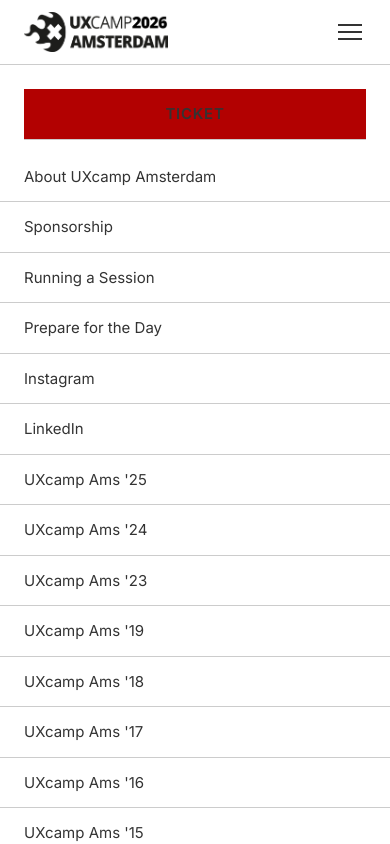
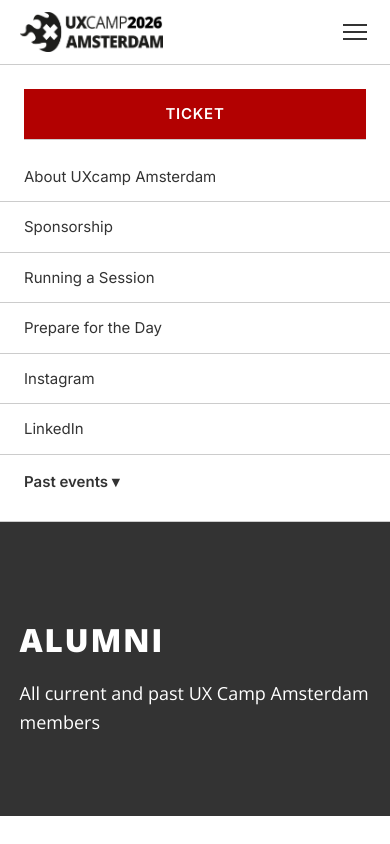
Before and after one commit to uxcampams/UX-Camp-Amsterdam-Website, a React (Vite) app in the folder artifacts/ux-camp-amsterdam/: page /alumni in a window 390 px wide. Both pictures are taken after a click on the button "Toggle navigation menu". Shown: the top 844 px of the page. Built offline with nearby package versions, Linux system fonts and the light colour scheme.

Commit message:
fix mobile menu

```diff
--- a/artifacts/ux-camp-amsterdam/src/components/Navbar.tsx
+++ b/artifacts/ux-camp-amsterdam/src/components/Navbar.tsx
@@ -18,7 +18,8 @@ export default function Navbar() {
     return () => document.removeEventListener("click", handleClickOutside);
   }, [mobileOpen]);
 
-  const closeMenu = () => setMobileOpen(false);
+  const [pastOpen, setPastOpen] = useState(false);
+  const closeMenu = () => { setMobileOpen(false); setPastOpen(false); };
 
   return (
     <nav ref={navRef} className="navbar" role="navigation" aria-label="Main navigation">
@@ -119,6 +120,15 @@ export default function Navbar() {
         <Link href="/prepare-for-the-day" onClick={closeMenu}>Prepare for the Day</Link>
         <a href="https://www.instagram.com/uxcampamsterdam/" target="_blank" rel="noopener noreferrer" onClick={closeMenu}>Instagram</a>
         <a href="https://www.linkedin.com/company/amsterdamux/" target="_blank" rel="noopener noreferrer" onClick={closeMenu}>LinkedIn</a>
+        <button
+          className="navbar__mobile-group-toggle"
+          onClick={() => setPastOpen(o => !o)}
+          aria-expanded={pastOpen}
+        >
+          Past events {pastOpen ? "▴" : "▾"}
+        </button>
+        {pastOpen && (
+          <div className="navbar__mobile-group">
             <Link href="/previous/2025" onClick={closeMenu}>UXcamp Ams '25</Link>
             <Link href="/2024-post-event" onClick={closeMenu}>UXcamp Ams '24</Link>
             <Link href="/uxcamp-ams-2023" onClick={closeMenu}>UXcamp Ams '23</Link>
@@ -127,7 +137,8 @@ export default function Navbar() {
             <Link href="/uxcampams17" onClick={closeMenu}>UXcamp Ams '17</Link>
             <Link href="/2016" onClick={closeMenu}>UXcamp Ams '16</Link>
             <Link href="/2015" onClick={closeMenu}>UXcamp Ams '15</Link>
-        <Link href="/alumni" onClick={closeMenu}>Alumni</Link>
+          </div>
+        )}
       </nav>
     </nav>
   );
--- a/artifacts/ux-camp-amsterdam/src/pages/Home.tsx
+++ b/artifacts/ux-camp-amsterdam/src/pages/Home.tsx
@@ -229,7 +229,7 @@ export default function Home() {
         .uxc-stat {
           flex: 1 1 0;
           text-align: center;
-          padding: 56px 24px;
+          padding: 32px 16px;
           border-right: 1px solid rgba(255,255,255,0.3);
         }
         .uxc-stat:last-child { border-right: none; }
@@ -339,7 +339,7 @@ export default function Home() {
         .uxc-hero-marquee {
           position: absolute;
           right: 0; top: 0; bottom: 0;
-          width: 600px;
+          width: 800px;
           overflow: hidden;
           pointer-events: none;
           display: flex;
@@ -379,6 +379,9 @@ export default function Home() {
         @keyframes uxc-marquee-down {
           from { transform: translateY(-50%); }
           to { transform: translateY(0); }
+        }
+        @media (min-width: 1400px) {
+          .uxc-hero-marquee { width: 1000px; }
         }
         @media (max-width: 900px) {
           .uxc-hero { padding-top: 400px !important; }
@@ -514,7 +517,7 @@ export default function Home() {
                   style={{
                     fontFamily: FONT,
                     fontWeight: 800,
-                    fontSize: 48,
+                    fontSize: 36,
                     lineHeight: 1,
                     color: WHITE,
                   }}
--- a/artifacts/ux-camp-amsterdam/style.css
+++ b/artifacts/ux-camp-amsterdam/style.css
@@ -55,11 +55,8 @@ h1, h2, h3, h4 {
 /* ── Layout helpers ─────────────────────────────────────────── */
 .container {
   width: 100%;
-  max-width: 1140px;
-  margin-left: auto;
-  margin-right: auto;
-  padding-left: 24px;
-  padding-right: 24px;
+  padding-left: 5%;
+  padding-right: 5%;
 }
 
 .container--narrow {
@@ -82,6 +79,8 @@ h1, h2, h3, h4 {
   align-items: center;
   justify-content: space-between;
   height: 64px;
+  max-width: 1200px;
+  margin: 0 auto;
 }
 
 /* Logo */
@@ -229,6 +228,27 @@ h1, h2, h3, h4 {
 .navbar__mobile .btn-ticket {
   margin: 12px 24px;
   text-align: center;
+  color: #ffffff;
+}
+
+.navbar__mobile-group-toggle {
+  display: block;
+  width: 100%;
+  text-align: left;
+  padding: 14px 24px;
+  background: none;
+  border: none;
+  border-bottom: 1px solid rgba(255,255,255,0.1);
+  color: inherit;
+  font-size: 15px;
+  font-weight: 600;
+  cursor: pointer;
+}
+
+.navbar__mobile-group a {
+  padding-left: 40px !important;
+  font-size: 14px !important;
+  opacity: 0.85;
 }
 
 /* ============================================================
```
Lines whose indentation alone changed are shown as unchanged.
